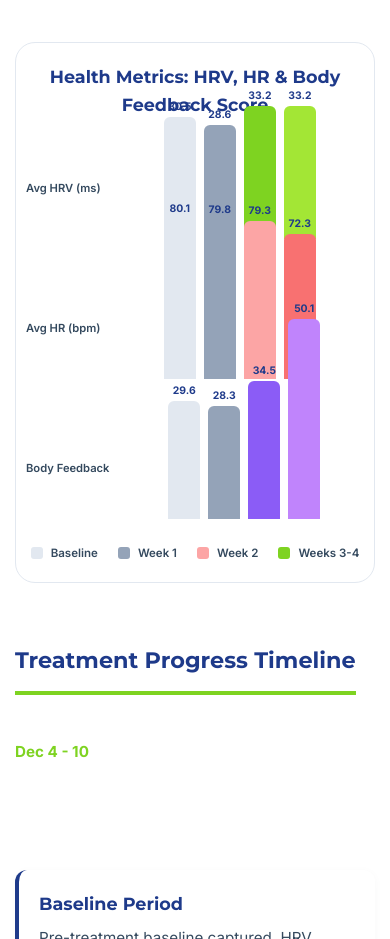
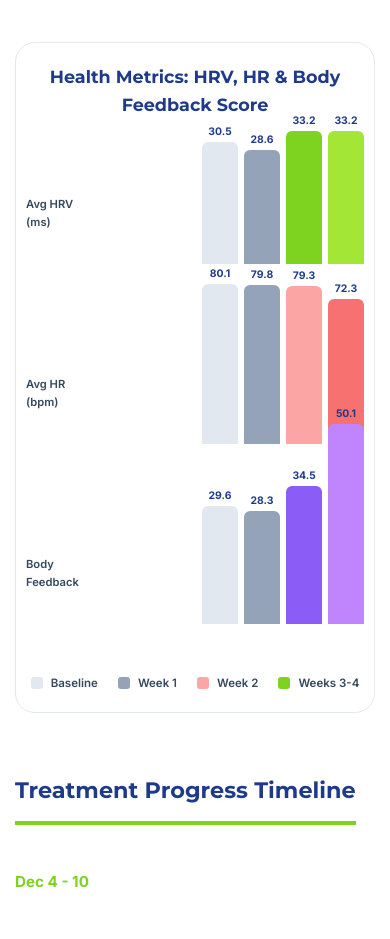
Before and after one commit to Bloorize/Health-Report-Status, a Next.js app: page /Health-Report-Status/ in a window 390 px wide. Shown: the part 2120-3059 px from the top of the page. Built offline with nearby package versions, Linux system fonts and the light colour scheme.

Commit message:
Fix bar chart mobile responsiveness - stack vertically on small screens

```diff
--- a/styles/HealthReport.module.css
+++ b/styles/HealthReport.module.css
@@ -202,9 +202,11 @@
 
 .barChart {
     display: flex;
+    flex-wrap: wrap;
     align-items: flex-end;
-    justify-content: space-around;
-    height: 250px;
+    justify-content: center;
+    gap: 20px;
+    min-height: 250px;
     margin-top: 20px;
 }
 
@@ -212,19 +214,21 @@
     display: flex;
     flex-direction: column;
     align-items: center;
-    flex: 1;
-    margin: 0 10px;
+    flex: 1 1 150px;
+    min-width: 150px;
+    max-width: 250px;
 }
 
 .bars {
     display: flex;
-    gap: 12px;
+    gap: 8px;
     align-items: flex-end;
     height: 200px;
+    justify-content: center;
 }
 
 .bar {
-    width: 45px;
+    width: 38px;
     border-radius: 6px 6px 0 0;
     position: relative;
     transition: all 0.3s ease;
@@ -752,9 +756,10 @@
 
     /* Bar chart responsive - stack vertically on mobile */
     .barChart {
-        flex-direction: column;
-        height: auto;
-        gap: 40px;
+        flex-direction: column !important;
+        height: auto !important;
+        min-height: auto !important;
+        gap: 30px;
         align-items: stretch;
     }
 
@@ -763,30 +768,33 @@
         margin: 0;
         align-items: center;
         gap: 15px;
+        max-width: 100%;
+        min-width: 100%;
     }
 
     .bars {
         flex-direction: row;
-        gap: 8px;
-        height: 120px;
+        gap: 6px;
+        height: 100px;
         flex: 1;
-        justify-content: center;
+        justify-content: flex-end;
     }
 
     .bar {
-        width: 40px;
-        min-width: 40px;
+        width: 36px !important;
+        min-width: 36px;
     }
 
     .barValue {
-        font-size: 0.7em;
-        top: -20px;
+        font-size: 0.65em;
+        top: -18px;
         white-space: nowrap;
     }
 
     .barLabel {
-        font-size: 0.8em;
-        min-width: 80px;
+        font-size: 0.75em;
+        min-width: 70px;
+        width: 70px;
         text-align: left;
         margin-top: 0;
         order: -1;
```
